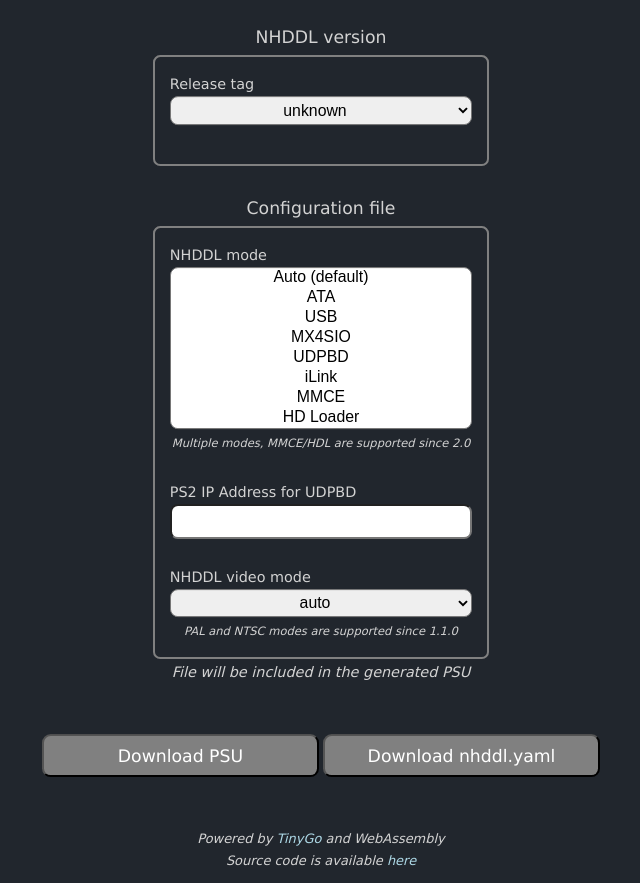
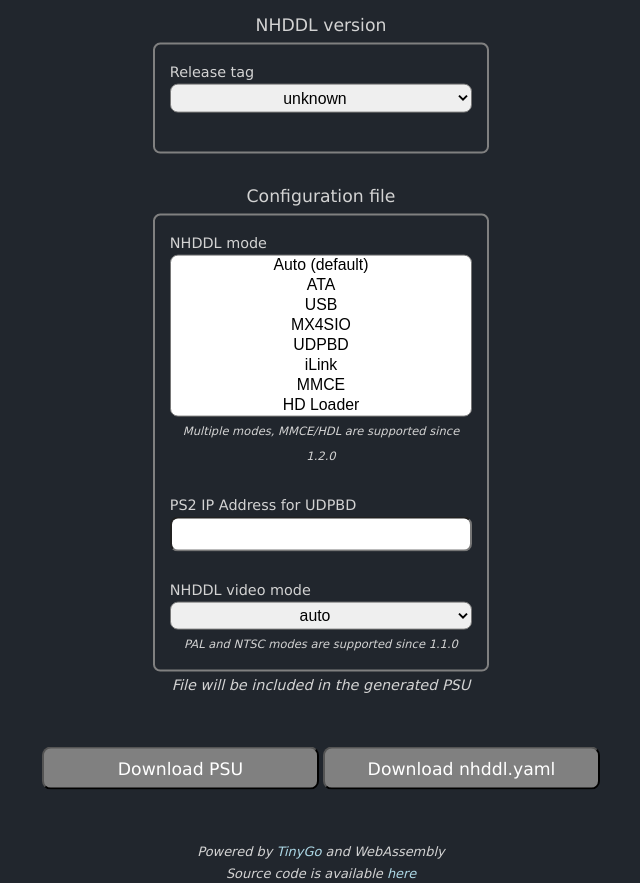
Before and after one commit to pcm720/nhddl-psu, a plain HTML site: page cmd/nhddl-psu/res/index.html in a window 1280 px wide. Shown: the part 35-918 px from the top of the page, without its empty margins (319-959 px from the left). Drawn offline with Linux system fonts and the light colour scheme; a script that the page names is missing.

Commit message:
cmd/nhddl-psu: update for v1.2.0

```diff
--- a/cmd/nhddl-psu/res/index.html
+++ b/cmd/nhddl-psu/res/index.html
@@ -162,7 +162,7 @@
                 <option value="mmce">MMCE</option>
                 <option value="hdl">HD Loader</option>
             </select>
-            <i style="font-size: 0.8em">Multiple modes, MMCE/HDL are supported since 2.0</i>
+            <i style="font-size: 0.8em">Multiple modes, MMCE/HDL are supported since 1.2.0</i>
             <br><br>
             <div class="optionTitle">PS2 IP Address for UDPBD</div>
             <input type="text" id="ipAddr" minlength="7" maxlength="15" size="15" onkeydown="checkConfig()"
```
